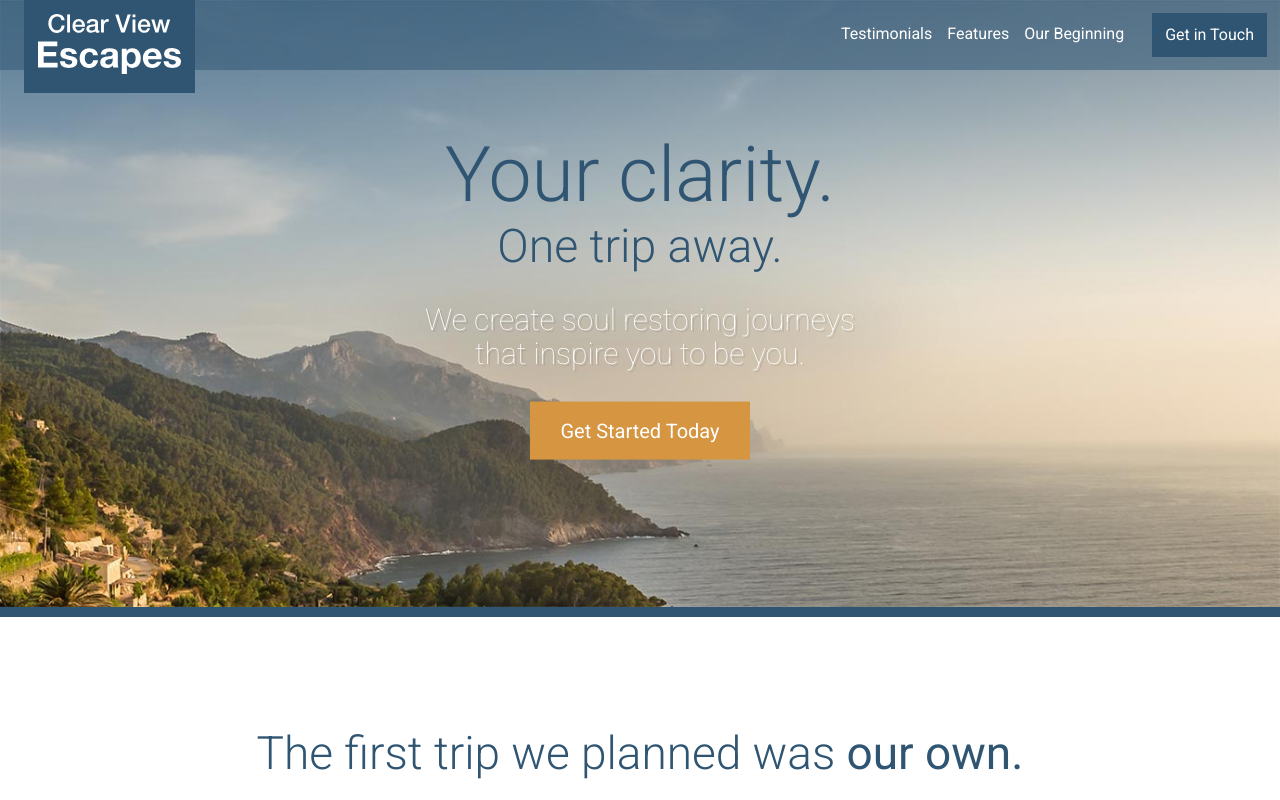
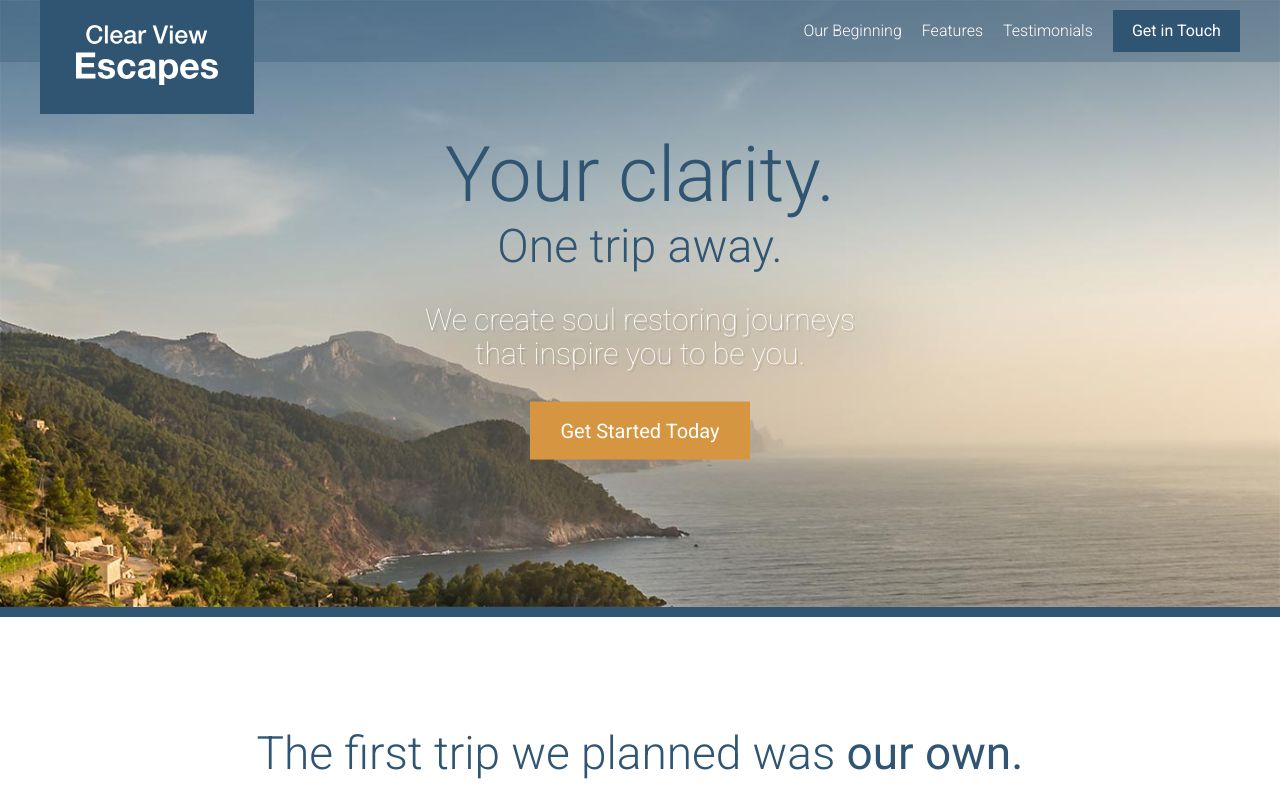
Before and after one commit to m-elattar/travel-site, a website: page app/index.html in a window 1280 px wide. Shown: the top 800 px of the page. Drawn offline with Linux system fonts and the light colour scheme.

Commit message:
header ended correctely

```diff
--- a/app/assets/scripts/app.js
+++ b/app/assets/scripts/app.js
@@ -1,3 +1,5 @@
 import RevealOnScroll from './modules/RevealOnScroll';
+import $ from 'jquery';
 
-var revealOnscroll = new RevealOnScroll();
+new RevealOnScroll($('.feature-item'),'85%');
+new RevealOnScroll($('.testimonials'),'60%');
--- /dev/null
+++ b/app/assets/styles/modules/_primary-nav.css
@@ -0,0 +1,22 @@
+.primary-nav{
+	&--pull-right{
+		float: right;
+	}
+
+	ul {
+		margin:0;
+		padding: 12px 0;
+		@mixin Clearfix;
+	}
+	li {
+		list-style: none;
+		float: left;
+		padding-right:20px;
+
+	}
+	a {
+		font-weight: 300;
+		color:#fff;
+		text-decoration: none;
+	}
+}
--- /dev/null
+++ b/app/assets/styles/modules/_site-header.css
@@ -0,0 +1,19 @@
+.site-header{
+	padding: 10px 0;
+	position: absolute;
+	z-index: 2;
+	width: 100%;
+	background-color: rgba(47,85,114,.3);
+
+	&__btn-container {
+		float: right;
+	}
+
+	&__logo {
+		position: absolute;
+		background-color: #2f5572;
+		padding:25px 36px;
+		top:0;
+	}
+
+}
--- a/app/assets/styles/modules/_ws-header.css
+++ /dev/null
@@ -1,38 +0,0 @@
-.ws-header{
-	background-color:rgba(47, 85, 114,.5);
-	position: absolute;
-	z-index: 2;
-	width: 100%;
-
-	&__content{
-		float: right;
-		width: 100%;
-	}
-	&__image{
-		position: absolute;
-		background-color: #2f5572;
-		padding:.9rem;
-		top:0;
-		left: 1.5rem;
-	}
-
-	&__btn{
-		float: right;
-		padding: 13px;
-		margin: 13px;
-	}
-
-	li{
-		float: right;
-		padding-right:15px;
-		list-style: none;
-		position: relative;
-		transform: translateY(50%);
-
-		a {
-			text-decoration: none ;
-			color:#fff;
-		}
-		}
-
-}
--- a/app/assets/styles/style.css
+++ b/app/assets/styles/style.css
@@ -12,5 +12,6 @@
 @import "modules/_feature-item";
 @import "modules/_testimonials";
 @import "modules/_ws-footer";
-@import "modules/_ws-header";
+@import "modules/_site-header";
 @import "modules/_reveal-item";
+@import "modules/_primary-nav";
--- a/app/index.html
+++ b/app/index.html
@@ -11,19 +11,22 @@
 </head>
 <body>
   <header>
-    <div class="ws-header">
-      <div class="ws-header__image">
+    <div class="site-header">
+      <div class="wrapper">
+          <div class="site-header__logo">
             <img src="assets/images/icons/clear-view-escapes.svg">
           </div>
-      <div class="ws-header__content">
-        <a href="#" class="btn ws-header__btn">Get in Touch</a>
-        <nav>
+          <div class="site-header__btn-container">
+            <a href="#" class="btn">Get in Touch</a>
+          </div>
+          <nav class="primary-nav primary-nav--pull-right">
             <ul>
               <li><a href="#our-beginning">Our Beginning</a></li>
               <li><a href="#features">Features</a></li>
               <li><a href="#testimonials">Testimonials</a></li>
             </ul>
           </nav>
+        </div>
       </div>
     </div>
   </header>
--- a/app/temp/styles/style.css
+++ b/app/temp/styles/style.css
@@ -898,52 +898,63 @@ a {
 		margin-right: 1.5rem;
 	}
 
-.ws-header{
-	background-color:rgba(47, 85, 114,.5);
+.site-header{
+	padding: 10px 0;
 	position: absolute;
 	z-index: 2;
 	width: 100%;
+	background-color: rgba(47,85,114,.3);
 
 }
 
-.ws-header__content{
+.site-header__btn-container {
 		float: right;
-		width: 100%;
 	}
 
-.ws-header__image{
+.site-header__logo {
 		position: absolute;
 		background-color: #2f5572;
-		padding:.9rem;
+		padding:25px 36px;
 		top:0;
-		left: 1.5rem;
 	}
-
-.ws-header__btn{
-		float: right;
-		padding: 13px;
-		margin: 13px;
-	}
-
-.ws-header li{
-		float: right;
-		padding-right:15px;
-		list-style: none;
-		position: relative;
-		-webkit-transform: translateY(50%);
-		        transform: translateY(50%);
-		}
-
-.ws-header li a {
-			text-decoration: none ;
-			color:#fff;
-		}
 
 .reveal-item {
 	opacity: 0;
-	transition: opacity 1.5s ease-out;
+	transition: all 1.5s ease-out;
+	-webkit-transform: scale(1.15);
+	        transform: scale(1.15);
 }
 
 .reveal-item--is-visible {
 		opacity: 1;
+		-webkit-transform: scale(1.0);
+		        transform: scale(1.0);
+		    }
+
+.primary-nav--pull-right{
+		float: right;
 	}
+
+.primary-nav ul {
+		margin:0;
+		padding: 12px 0;
+	}
+
+.primary-nav ul::after{
+		content:"";
+		display: table;
+		clear: both;
+	}
+
+.primary-nav li {
+		list-style: none;
+		float: left;
+		padding-right:20px;
+
+	}
+
+.primary-nav a {
+		font-weight: 300;
+		color:#fff;
+		text-decoration: none;
+	}
```
Also changed, not shown: app/assets/scripts/modules/RevealOnScroll.js (+5 -3 lines), app/assets/styles/modules/_reveal-item.css (+12 -2 lines), app/temp/scripts/App.js. Lines whose indentation alone changed are shown as unchanged.
